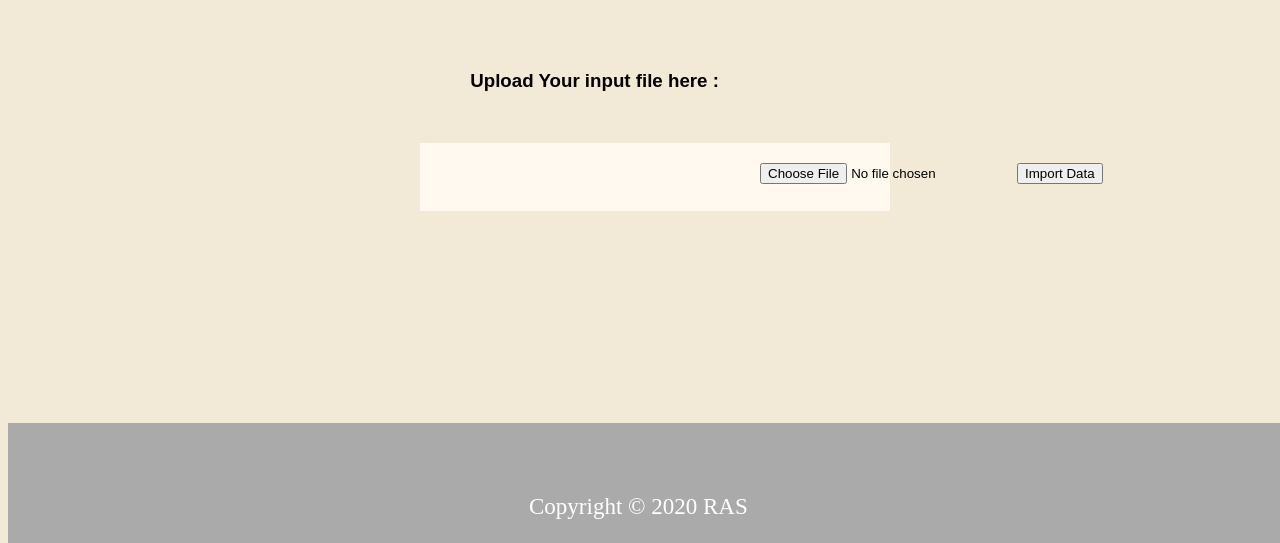
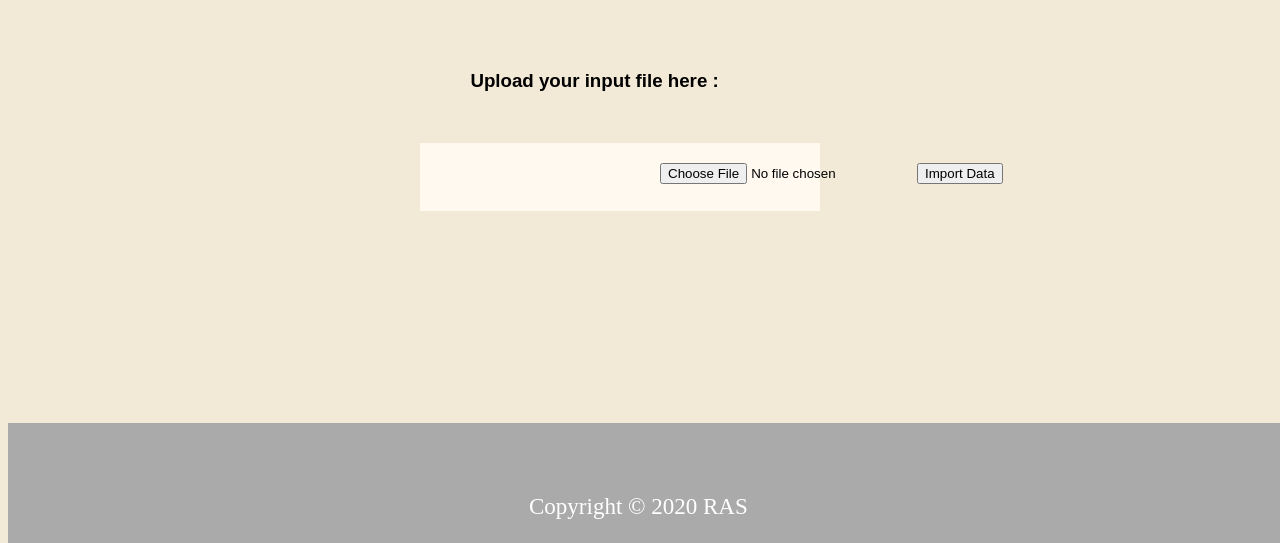
Before and after one commit to crossphoton/irs, a website: page public/index.html in a window 1280 px wide. Shown: the part 257-800 px from the top of the page. Drawn offline with Linux system fonts and the light colour scheme.

Commit message:
Update index.html

```diff
--- a/public/index.html
+++ b/public/index.html
@@ -13,13 +13,13 @@
     </div>
     <div id="middle">
         <div id="RAS">
-            <a href="About.html" id = "About" title ="Wanna know more about the software ? Click here">
+            <a href="About.html" id = "About" title ="Wanna know more about the software? Click here">
             <h1>
                 Recruitment Assistance System (RAS)
             </h1>
             </a>
             <h3>
-                Upload Your input file here :
+                Upload your input file here :
             </h3>
         </div>
         <div id = "form">
@@ -108,7 +108,7 @@
         top : 400px;
         left: 50%;
         height: 68px;
-        width: 470px;
+        width: 400px;
         margin-left: -220px;
         text-align: center;
         background-color: rgb(255, 249, 240);
@@ -117,7 +117,7 @@
     {
         position: fixed;
         top: 420px;
-        left: 760px;
+        left: 660px;
     }
     h3
     {
```
